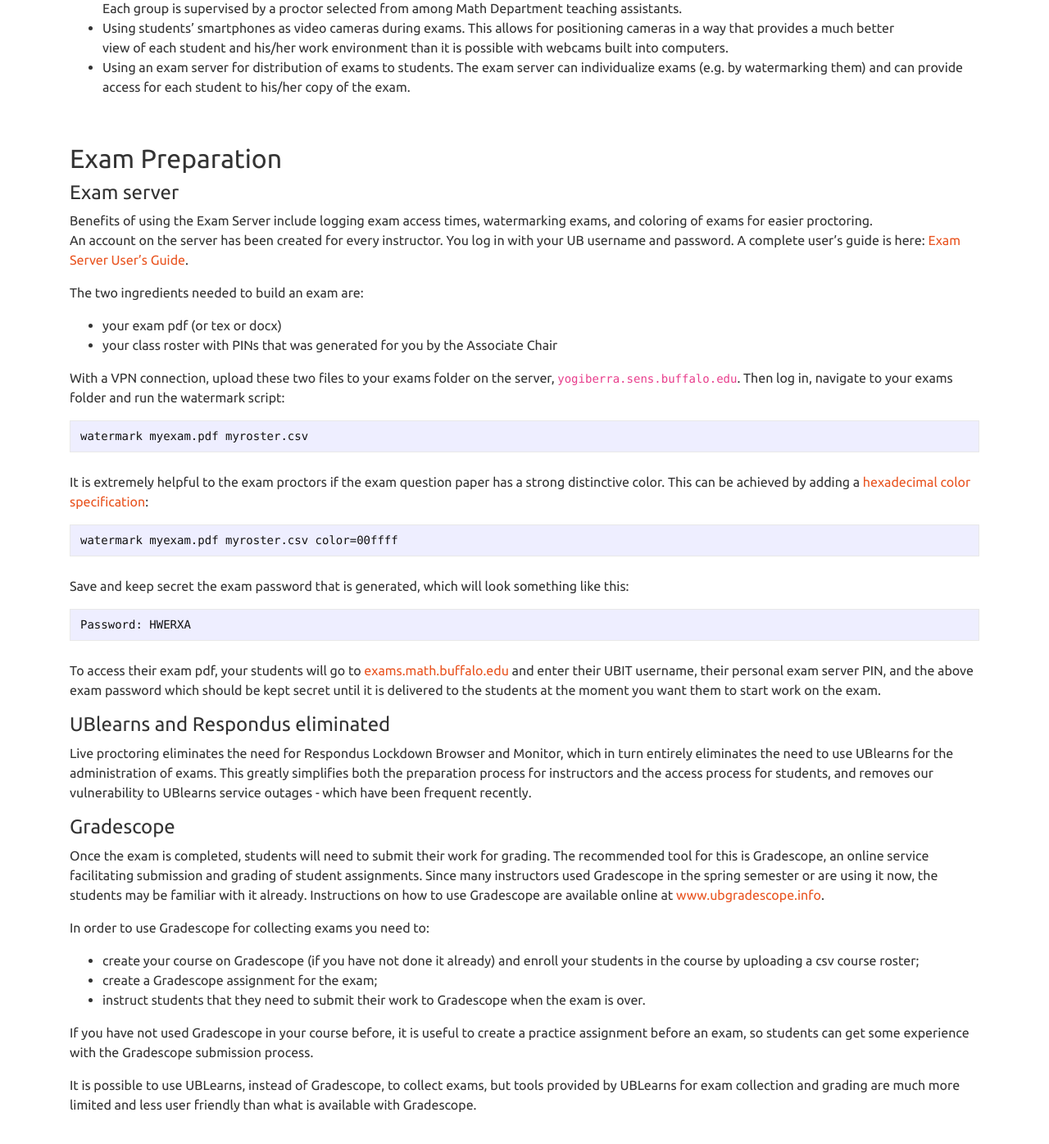
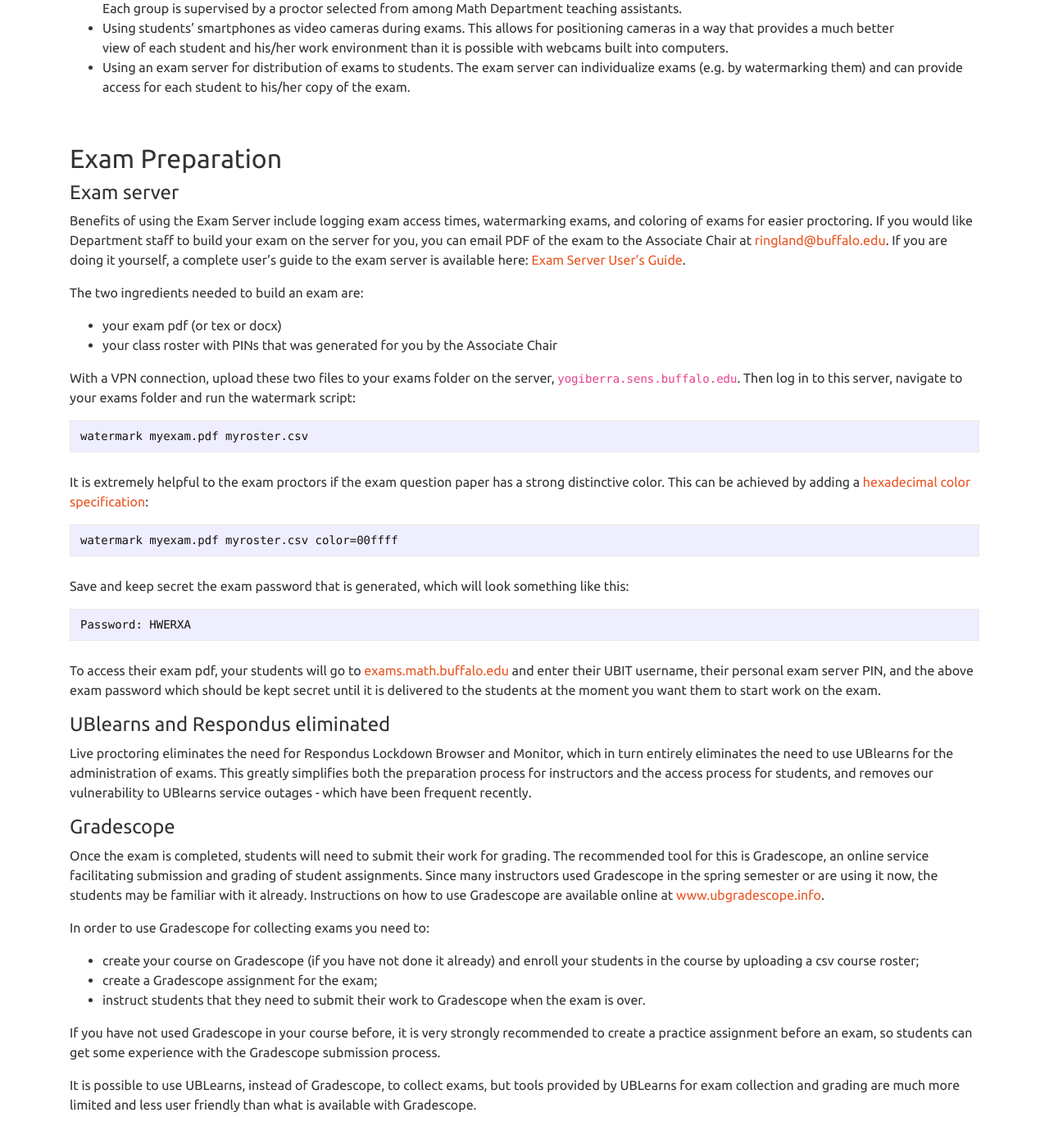
Before and after one commit to ub-math/exam_guides, a Jekyll site: the page built from docs/instructor.md, in a window 1280 px wide and 1400 px high, scrolled down 775 px. Shown: the top 1396 px of the window at 82% size. Built offline with Jekyll 4.4.1, drawn with Linux system fonts in a browser that asks for light colours; some of the changed text lies outside the part shown.

Commit message:
Update instructor.md

````diff
--- a/docs/instructor.md
+++ b/docs/instructor.md
@@ -44,15 +44,16 @@ and curtail rampant cheating that majority of our instructors experienced during
 #### Exam server
 
 Benefits of using the Exam Server include logging exam access times, watermarking exams, and coloring of exams for easier proctoring.
-An account on the server has been created for every instructor. You log in with your UB username and password. A complete user's guide
-is here: [Exam Server User's Guide](http://blue.math.buffalo.edu/nsm_exam_server.html).
+If you would like Department staff to build your exam on the server for you, you can email PDF of the exam to the Associate Chair
+at [ringland@buffalo.edu](mailto:ringland@buffalo.edu). If you are doing it yourself, a complete user’s guide to the exam server is
+available here: [Exam Server User's Guide](http://blue.math.buffalo.edu/nsm_exam_server.html).
 
 The two ingredients needed to build an exam are:
 * your exam pdf (or tex or docx)
 * your class roster with PINs that was generated for you by the Associate Chair
 
-With a VPN connection, upload these two files to your exams folder on the server, `yogiberra.sens.buffalo.edu`. Then log in, navigate to your exams
-folder and run the watermark script:
+With a VPN connection, upload these two files to your exams folder on the server, `yogiberra.sens.buffalo.edu`. Then log in to this
+server, navigate to your exams folder and run the watermark script:
 
 ```
 watermark myexam.pdf myroster.csv
@@ -96,8 +97,8 @@ In order to use Gradescope for collecting exams you need to:
 * create a Gradescope assignment for the exam;
 * instruct students that they need to submit their work to Gradescope when the exam is over.
 
-If you have not used Gradescope in your course before, it is useful to create a practice assignment before an exam, so students
-can get some experience with the Gradescope submission process.
+If you have not used Gradescope in your course before, it is  very strongly recommended to create a practice assignment before an exam,
+so students can get some experience with the Gradescope submission process.
 
 It is possible to use UBLearns, instead of Gradescope, to collect exams, but tools provided by UBLearns for exam collection and
 grading are much more limited and less user friendly than what is available with Gradescope.
@@ -128,6 +129,17 @@ grading are much more limited and less user friendly than what is available with
 
 
 <br/>
+
+### Students needing special accommodations
+
+Students requiring accommodations such as extra time can be proctored by the Accessibility Resources (AR) office.
+The director of AR Jennifer Morely [jmorley@buffalo.edu](mailto:jmorley@buffalo.edu) asks that instructors provide
+her with details of such students at least one week in advance of the exam.
+
+Please do not ask your own proctors to stay late to accommodate students needing extra time. If you wish to provide
+extra-time proctoring yourself, please notify the Assoc. Chair [ringland@buffalo.edu](mailto:ringland@buffalo.edu) and
+you can be made an Alternative Host of one of your zoom sessions.
+
 
 
 ## Before the exam
````
Also changed, not shown: other parts of docs/instructor.md (+3 -3 lines).
